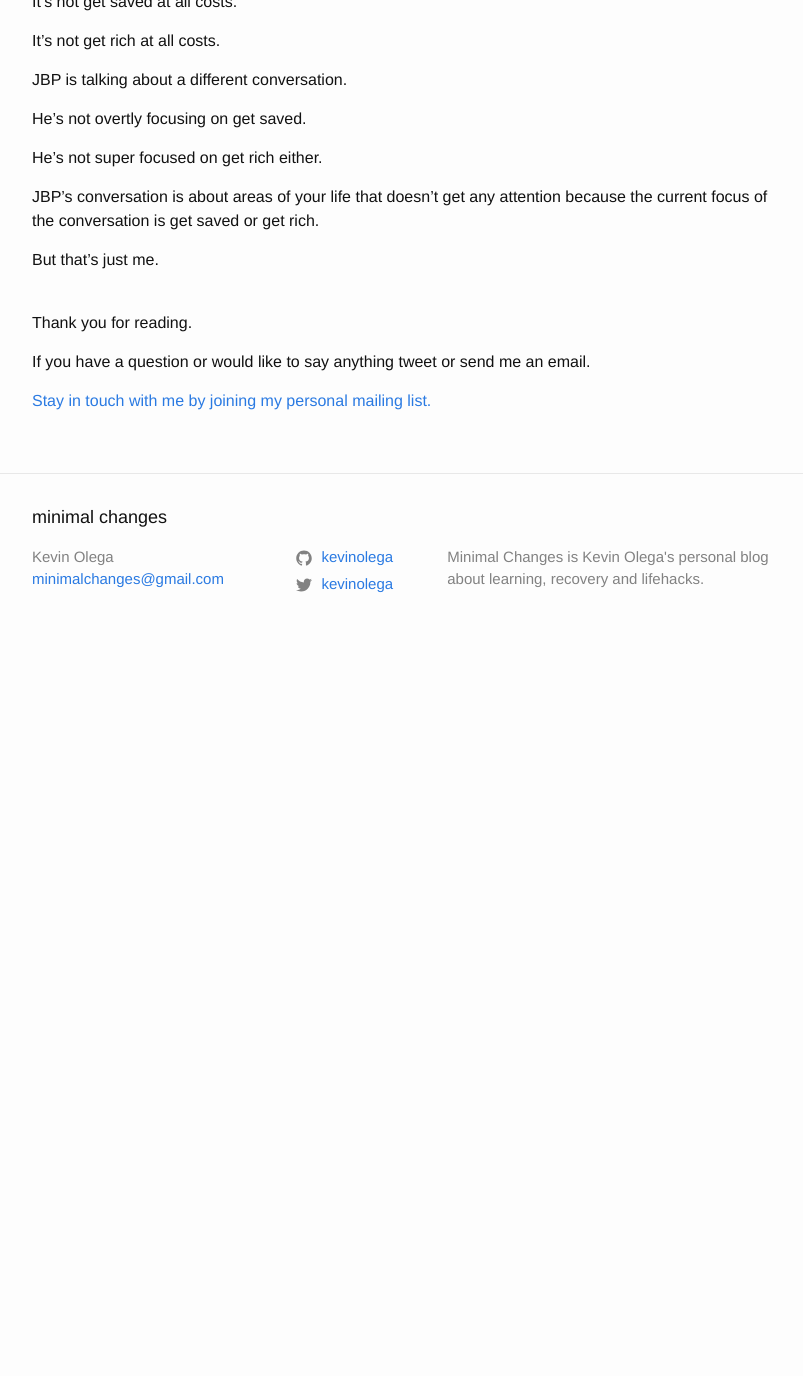
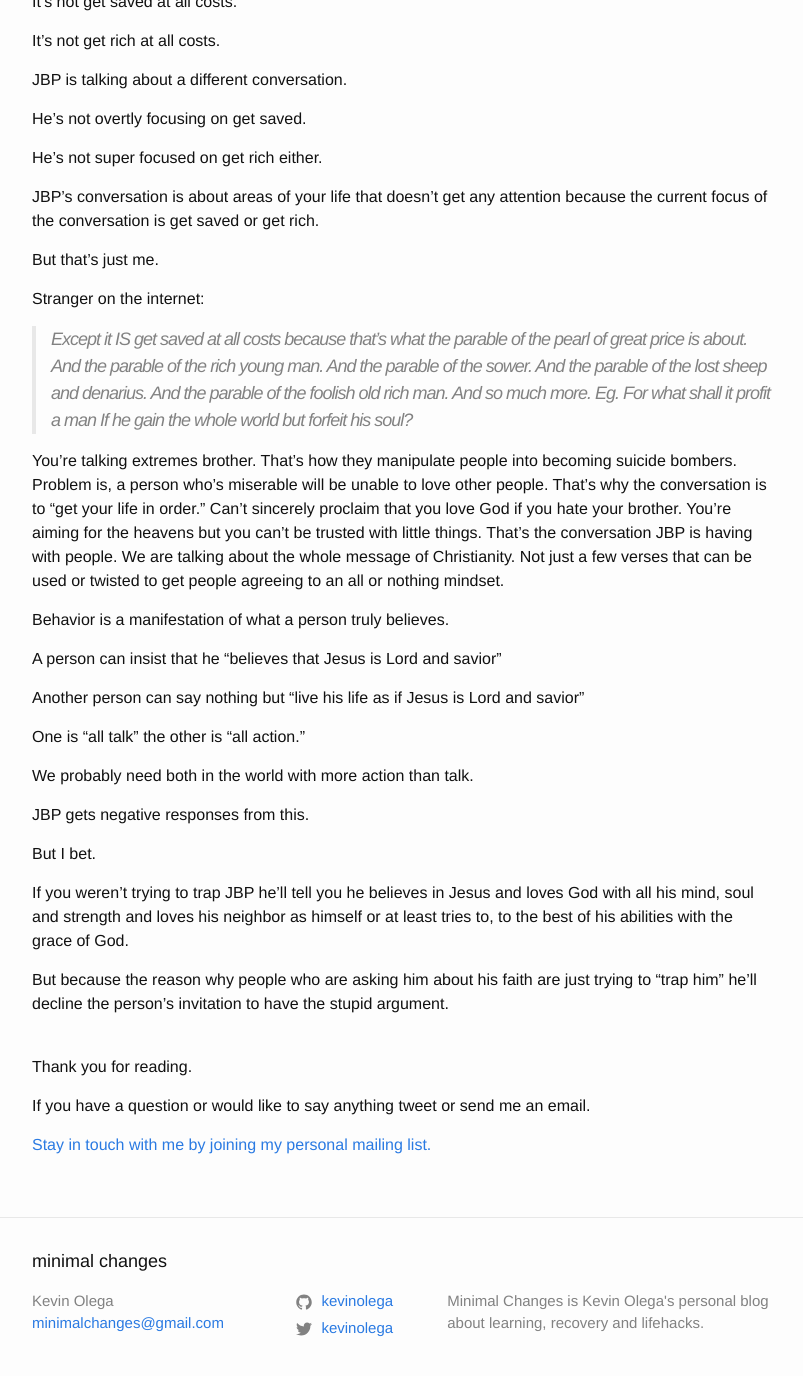
Before and after one commit to kevinolega/minimalchanges, a Jekyll site: the page built from _posts/2019-06-04-jbp-faith.md, in a window 1280 px wide and 1400 px high, scrolled down 1275 px. Shown: the top 1376 px of the window, without its empty margins (238-1041 px from the left). Built offline with Jekyll 4.4.1, drawn with Linux system fonts in a browser that asks for light colours; nearby versions of some CDN libraries; library files that are not in the unit come from our copies; before the commit the page ends 1931 px from its top, so only the background shows below that.

Commit message:
new post

```diff
--- a/_posts/2019-06-04-jbp-faith.md
+++ b/_posts/2019-06-04-jbp-faith.md
@@ -67,3 +67,36 @@ He's not super focused on get rich either.
 JBP's conversation is about areas of your life that doesn't get any attention because the current focus of the conversation is get saved or get rich.
 
 But that's just me.
+
+Stranger on the internet:
+
+> Except it IS get saved at all costs because that's what the parable of the pearl of great price is about. And the parable of the rich young man. And the parable of the sower. And the parable of the lost sheep and denarius. And the parable of the foolish old rich man. And so much more. Eg. For what shall it profit a man If he gain the whole world but forfeit his soul?
+
+
+You're talking extremes brother.
+That's how they manipulate people into becoming suicide bombers.
+Problem is, a person who's miserable will be unable to love other people.
+That's why the conversation is to "get your life in order."
+Can't sincerely proclaim that you love God if you hate your brother.
+You're aiming for the heavens but you can't be trusted with little things.
+That's the conversation JBP is having with people.
+We are talking about the whole message of Christianity.
+Not just a few verses that can be used or twisted to get people agreeing to an all or nothing mindset.
+
+Behavior is a manifestation of what a person truly believes.
+
+A person can insist that he "believes that Jesus is Lord and savior"
+
+Another person can say nothing but "live his life as if Jesus is Lord and savior"
+
+One is "all talk" the other is "all action."
+
+We probably need both in the world with more action than talk.
+
+JBP gets negative responses from this.
+
+But I bet.
+
+If you weren't trying to trap JBP he'll tell you he believes in Jesus and loves God with all his mind, soul and strength and loves his neighbor as himself or at least tries to, to the best of his abilities with the grace of God.
+
+But because the reason why people who are asking him about his faith are just trying to "trap him" he'll decline the person's invitation to have the stupid argument.
```
Also changed, not shown: _posts/2019-06-06-buy-in.md (added, +67 -0 lines).
